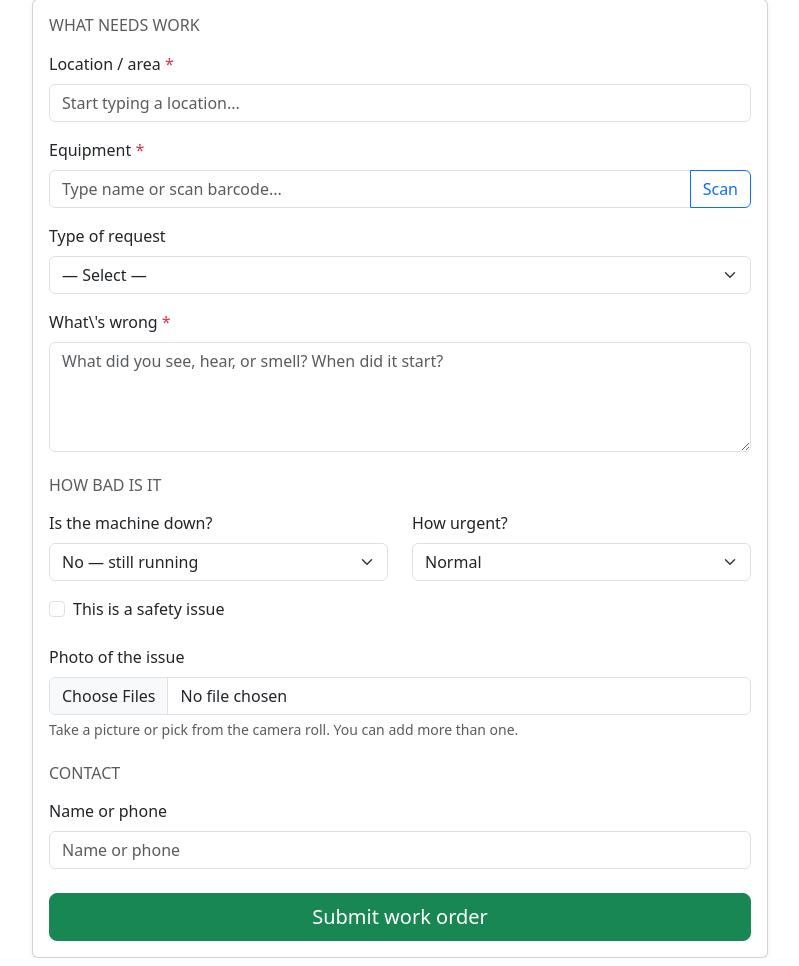
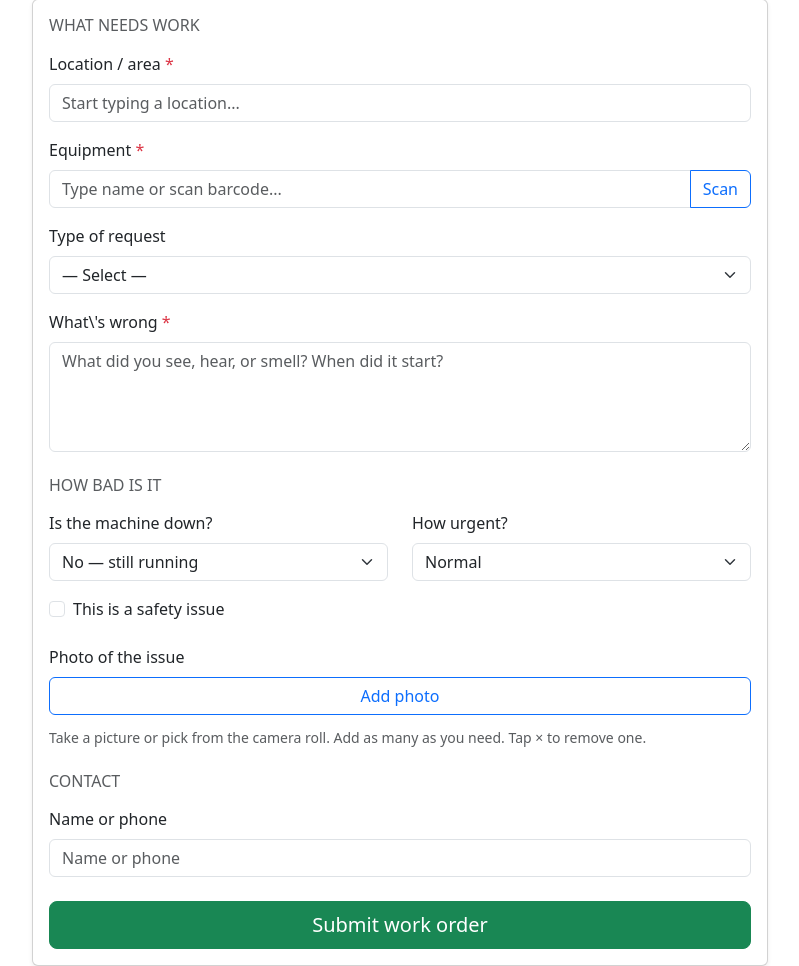
Before and after one commit to morcomc-source/Maintenance-Software, a Flask app: page /workorder/new in a window 1280 px wide. Shown: the part 245-1211 px from the top of the page, without its empty margins (240-1039 px from the left). Run offline with Flask 3, Linux system fonts and the light colour scheme; the visitor is signed in with stand-in values (Sample User, id 1); some libraries are stand-ins or nearby versions.

Commit message:
Work order create: saving overlay and multi photo
Show a Saving overlay on submit so the button cannot be tapped twice.
Add photo builds a thumbnail list so a second picture does not replace
the first. Tap × to drop a photo before submit.

```diff
--- a/app/templates/workorder.html
+++ b/app/templates/workorder.html
@@ -12,7 +12,7 @@
 
     <div class="card shadow-sm">
         <div class="card-body">
-            <form method="POST" action="{{ url_for('workorder.create') }}" enctype="multipart/form-data">
+            <form method="POST" action="{{ url_for('workorder.create') }}" enctype="multipart/form-data" id="wo-create-form">
 
                 <h6 class="text-muted text-uppercase mb-3">What needs work</h6>
                 <div class="mb-3">
@@ -76,8 +76,10 @@
 
                 <div class="mb-4">
                     <label class="form-label">Photo of the issue</label>
-                    <input type="file" name="photos" class="form-control" accept="image/*" multiple>
-                    <div class="form-text">Take a picture or pick from the camera roll. You can add more than one.</div>
+                    <input type="file" id="wo-photo-picker" accept="image/*" hidden>
+    <button type="button" class="btn btn-outline-primary w-100" id="wo-photo-add">Add photo</button>
+    <div id="wo-photo-previews" class="d-flex flex-wrap gap-2 mt-2"></div>
+                    <div class="form-text">Take a picture or pick from the camera roll. Add as many as you need. Tap × to remove one.</div>
                 </div>
                 <h6 class="text-muted text-uppercase mb-3">Contact</h6>
                 <div class="mb-4">
@@ -104,7 +106,7 @@
                 </div>
                 {% endif %}
 
-                <button type="submit" class="btn btn-success btn-lg w-100">
+                <button type="submit" class="btn btn-success btn-lg w-100" id="wo-submit-btn">
                     {% if current_user.role == 'requestor' %}Submit request{% else %}Submit work order{% endif %}
                 </button>
             </form>
@@ -213,4 +215,80 @@ function stopScanning() {
 })();
 </script>
 
+
+<div id="wo-saving-overlay" style="display:none; position:fixed; inset:0; background:rgba(15,23,42,.72); z-index:99999; align-items:center; justify-content:center;">
+  <div style="background:#fff; border-radius:12px; padding:28px 32px; text-align:center; max-width:280px; width:90%;">
+    <div class="spinner-border text-primary mb-3" role="status"></div>
+    <div class="fw-bold">Saving…</div>
+    <div class="text-muted small mt-1">Please wait. Do not tap again.</div>
+  </div>
+</div>
+<script>
+(function () {
+  var picker = document.getElementById("wo-photo-picker");
+  var addBtn = document.getElementById("wo-photo-add");
+  var wrap = document.getElementById("wo-photo-previews");
+  var form = document.getElementById("wo-create-form");
+  var photos = [];
+
+  function render() {
+    if (!wrap) return;
+    wrap.innerHTML = "";
+    photos.forEach(function (file, idx) {
+      var card = document.createElement("div");
+      card.style.cssText = "position:relative;width:96px;height:96px;border-radius:8px;overflow:hidden;background:#e9ecef;";
+      var img = document.createElement("img");
+      img.style.cssText = "width:100%;height:100%;object-fit:cover;display:block;";
+      img.src = URL.createObjectURL(file);
+      var x = document.createElement("button");
+      x.type = "button";
+      x.textContent = "×";
+      x.style.cssText = "position:absolute;top:2px;right:2px;width:24px;height:24px;border:0;border-radius:50%;background:rgba(0,0,0,.75);color:#fff;font-size:18px;line-height:22px;padding:0;";
+      x.addEventListener("click", function () {
+        photos.splice(idx, 1);
+        render();
+      });
+      card.appendChild(img);
+      card.appendChild(x);
+      wrap.appendChild(card);
+    });
+  }
+
+  if (addBtn && picker) addBtn.addEventListener("click", function () { picker.click(); });
+  if (picker) {
+    picker.addEventListener("change", function () {
+      var list = Array.from(picker.files || []);
+      picker.value = "";
+      list.forEach(function (file) {
+        photos.push(new File([file.slice(0, file.size, file.type || "image/jpeg")], file.name || ("photo-" + Date.now() + ".jpg"), {
+          type: file.type || "image/jpeg",
+          lastModified: file.lastModified || Date.now()
+        }));
+      });
+      render();
+    });
+  }
+  if (form) {
+    form.addEventListener("submit", function (e) {
+      var btn = document.getElementById("wo-submit-btn");
+      var overlay = document.getElementById("wo-saving-overlay");
+      if (btn) { btn.disabled = true; btn.textContent = "Saving…"; }
+      if (overlay) overlay.style.display = "flex";
+      if (!photos.length) return;
+      e.preventDefault();
+      var fd = new FormData(form);
+      fd.delete("photos");
+      photos.forEach(function (file) { fd.append("photos", file, file.name); });
+      fetch(form.action, { method: "POST", body: fd, redirect: "follow" })
+        .then(function (res) { window.location.href = res.url || "/"; })
+        .catch(function () {
+          if (overlay) overlay.style.display = "none";
+          if (btn) { btn.disabled = false; btn.textContent = "Submit work order"; }
+          alert("Could not save. Try again.");
+        });
+    });
+  }
+})();
+</script>
+
 {% endblock %}
```
